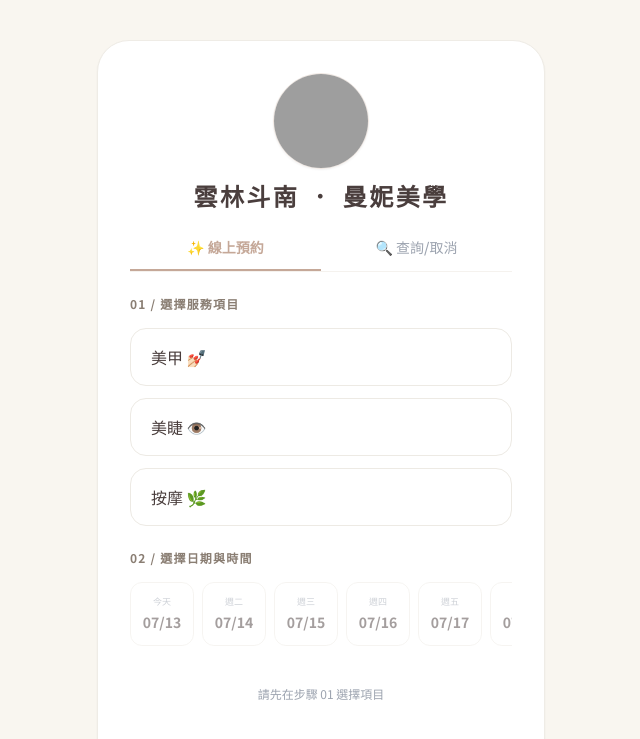
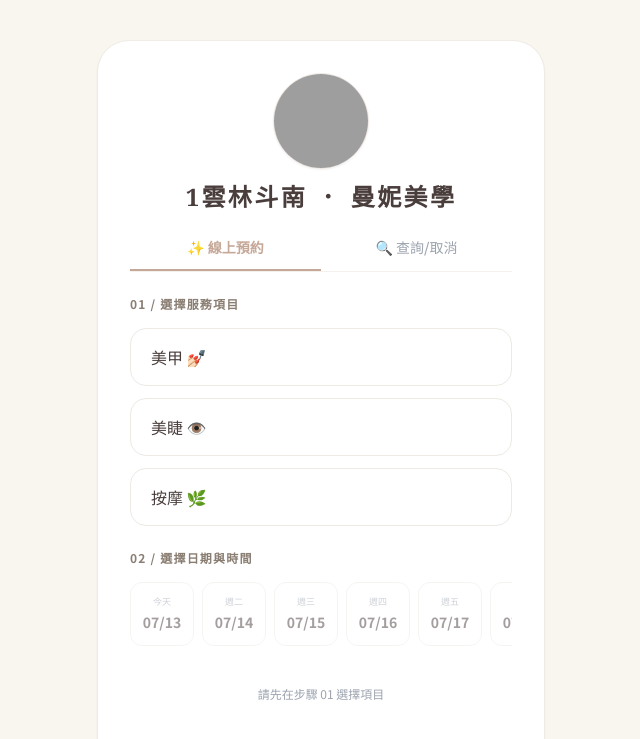
Before and after one commit to B184848/4, a plain HTML site: page index.html in a window 1280 px wide. Shown: the top 739 px of the page, without its empty margins (319-959 px from the left). Drawn offline with nearby package versions, Linux system fonts and the light colour scheme; no server answers; grey boxes are pictures that could not be loaded.

Commit message:
Update header text in index.html

```diff
--- a/index.html
+++ b/index.html
@@ -122,7 +122,7 @@
 
         <div class="text-center mb-6">
             <img src="https://i.ibb.co/1J80BXL2/99091.jpg" alt="曼妮美學 Logo" class="w-24 h-24 mx-auto mb-3 rounded-full object-cover shadow-sm border border-[#EFE6E0]">
-            <h1 class="font-serif text-2xl font-semibold tracking-widest text-[#4A3E3D]">雲林斗南 ． 曼妮美學</h1>
+            <h1 class="font-serif text-2xl font-semibold tracking-widest text-[#4A3E3D]">1雲林斗南 ． 曼妮美學</h1>
         </div>
 
         <div class="flex border-b border-[#F5F2EE] mb-6">
```
